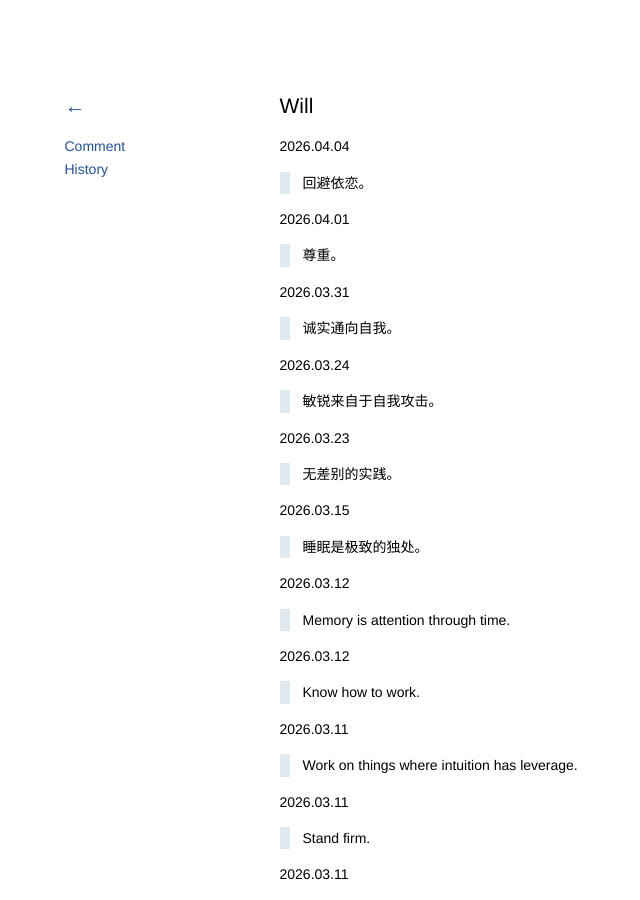
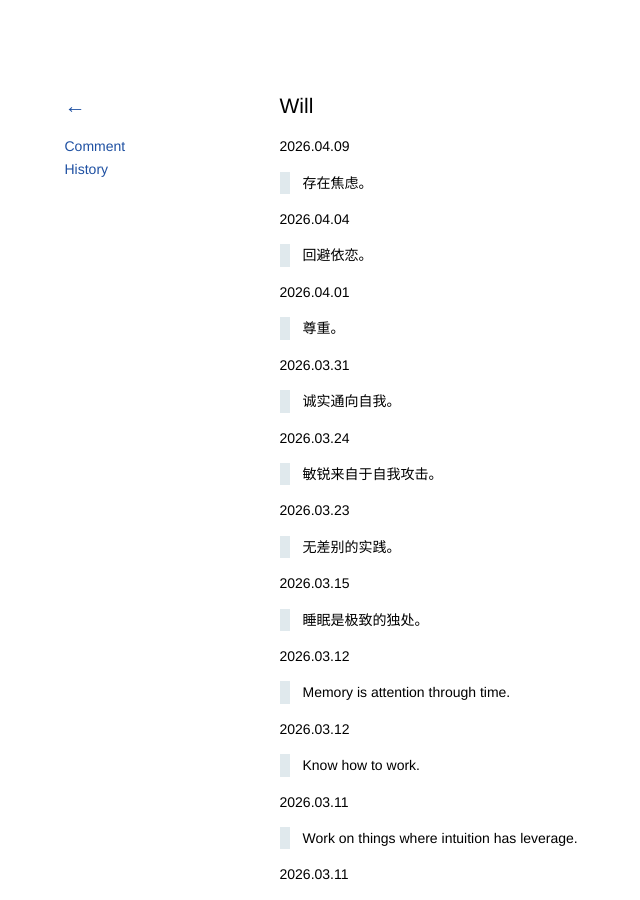
Before and after one commit to kidlj/awei, a Jekyll site: the page built from _wiki/will.md, in a window 1280 px wide and 900 px high. Shown: the whole window, without its empty margins (68-708 px from the left). Built offline with Jekyll 4.4.1, drawn with Linux system fonts in a browser that asks for light colours.

Commit message:
update will

```diff
--- a/_wiki/will.md
+++ b/_wiki/will.md
@@ -1,6 +1,10 @@
 ---
 title: Will
 ---
+
+2026.04.09
+
+> 存在焦虑。
 
 2026.04.04
 
```
